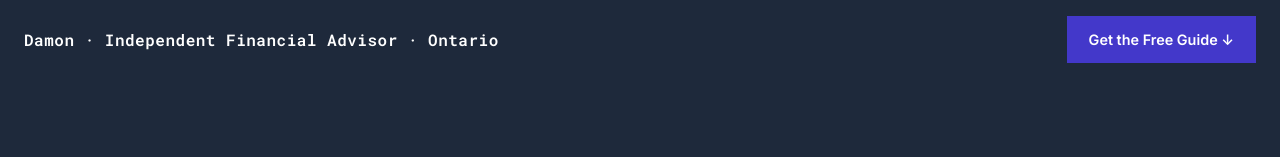
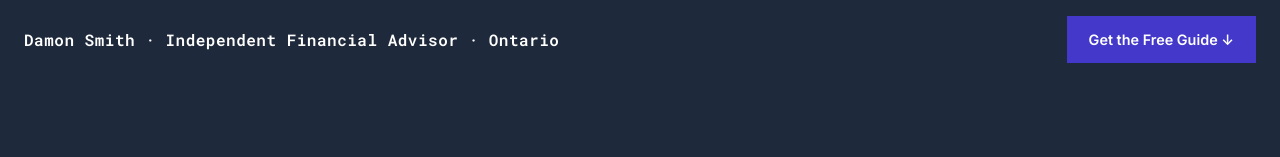
Before and after one commit to FinancialDamon/rdsp-guide, a plain HTML site: page index.html in a window 1280 px wide. Shown: the top 157 px of the page. Drawn offline with Linux system fonts and the light colour scheme.

Commit message:
Update index.html

```diff
--- a/index.html
+++ b/index.html
@@ -438,7 +438,7 @@
 
 <!-- NAV -->
 <nav>
-  <span class="nav-brand">Damon · Independent Financial Advisor · Ontario</span>
+  <span class="nav-brand">Damon Smith · Independent Financial Advisor · Ontario</span>
   <a href="#get-guide" class="nav-cta">Get the Free Guide ↓</a>
 </nav>
 
@@ -667,7 +667,7 @@
 
 <!-- FOOTER -->
 <footer>
-  <p>© 2026 Damon · Independent Financial Advisor · Ontario, Canada</p>
+  <p>© 2026 Damon Smith · Independent Financial Advisor · Ontario, Canada</p>
   <p style="margin-top:8px;">This guide is for informational purposes only and does not constitute financial or legal advice. Please consult a qualified advisor for personalized guidance. <a href="mailto:your@email.com">Contact Damon</a></p>
 </footer>
 
```
